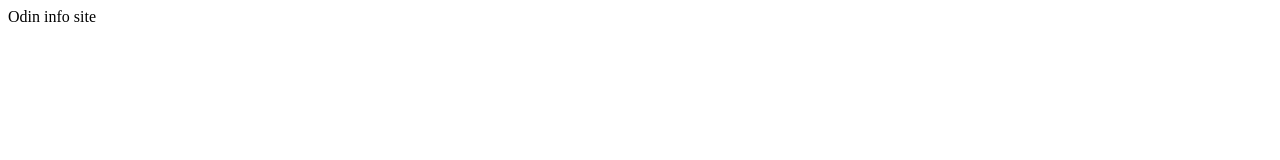
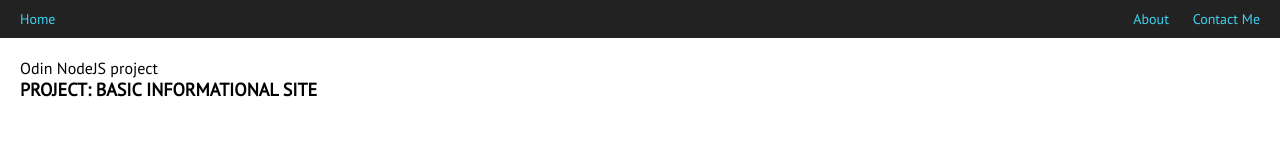
Before and after one commit to afixoftrix/odin_basic_info_site, a website: page public/index.html in a window 1280 px wide. Drawn offline with Linux system fonts and the light colour scheme.

Commit message:
basic project complete

```diff
--- a/public/index.html
+++ b/public/index.html
@@ -5,8 +5,21 @@
     <meta name="viewport" content="width=device-width, initial-scale=1.0">
     <meta http-equiv="X-UA-Compatible" content="ie=edge">
     <title>Infosite</title>
+    <link rel="stylesheet" href="./styles.css">
 </head>
 <body>
-    Odin info site
+    <nav>
+        <div class="left">
+            <a href="/">Home</a>
+        </div>
+        <div class="right">
+            <a href="/about">About</a>
+            <a href="/contact-me">Contact Me</a>
+        </div>
+    </nav>
+    <div class="container">
+        Odin NodeJS project<br />
+        <b>PROJECT: BASIC INFORMATIONAL SITE</b><br/>
+    </div>
 </body>
 </html>
--- a/public/styles.css
+++ b/public/styles.css
@@ -0,0 +1,28 @@
+@import url('https://fonts.googleapis.com/css?family=PT+Sans&display=swap');
+body{
+    padding: 0;
+    margin: 0;
+    font-family: 'PT Sans', sans-serif;
+}
+a {
+    text-decoration: none;
+    color: inherit;
+    margin-right: 20px
+}
+.right a:nth-child(2){
+    margin-right: 0;
+}
+nav{
+    background-color: #222;
+    color: #41d1f1;
+    padding: 10px 20px;
+    display: flex;
+    justify-content: space-between;
+    font-size: 14px;
+}
+.container {
+    padding: 20px;
+}
+b {
+    font-size: 18px;
+}
```
Also changed, not shown: public/404.html (+18 -0 lines), public/about.html (+24 -0 lines), public/contact-me.html (+24 -0 lines), src/index.js (+52 -0 lines).
